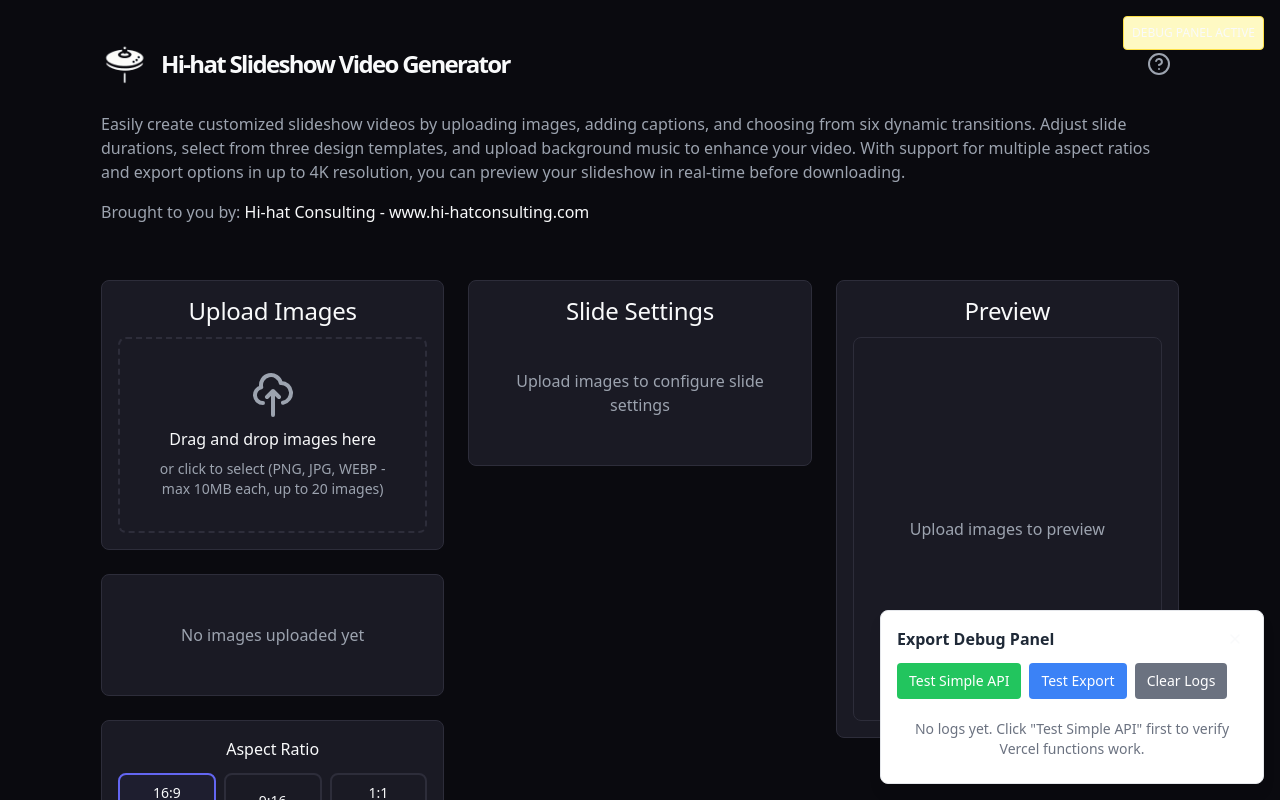
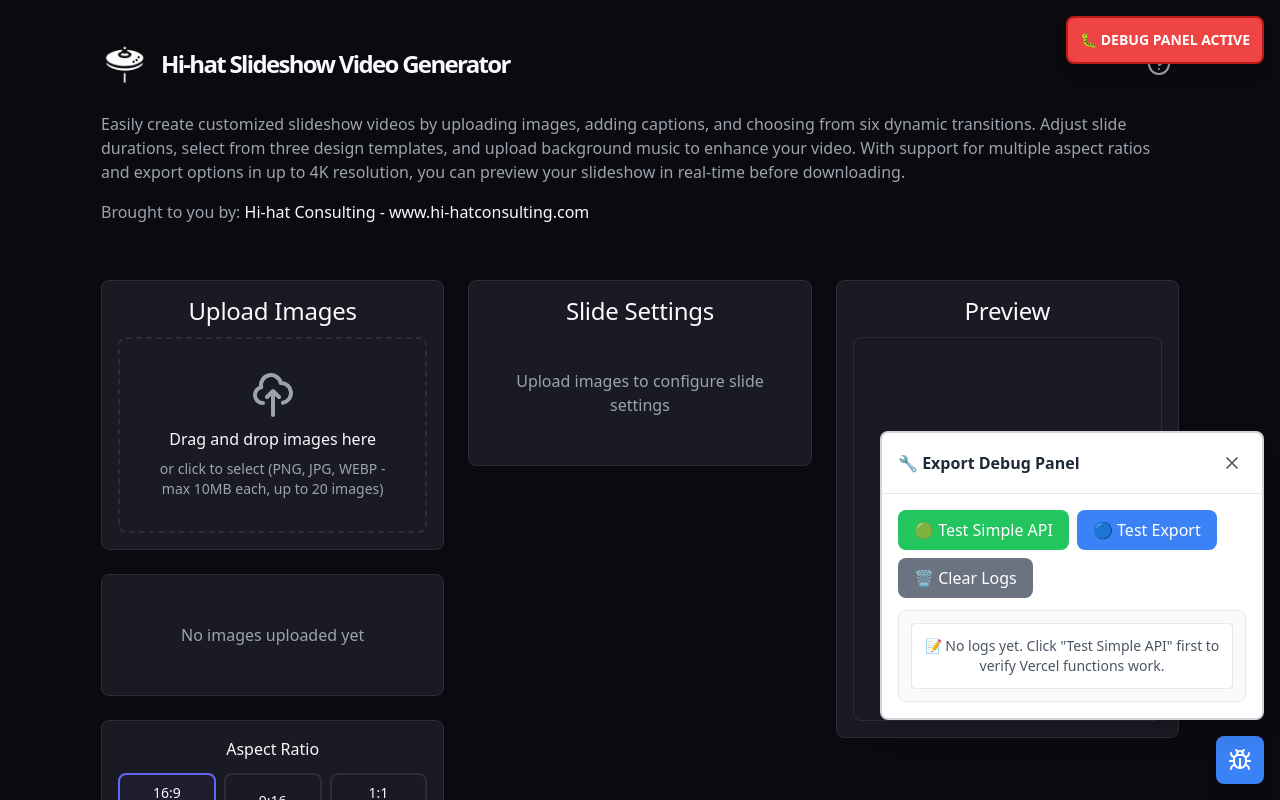
Before and after one commit to turnermike/hi-hat-slideshow, a React (Vite) app: page / in a window 1280 px wide. Both pictures are taken after a click on the button 1235 px from the left and 743 px from the top of the page. Shown: the top 800 px of the page. Built offline with nearby package versions, Linux system fonts and the light colour scheme.

Commit message:
improve debug panel styling for better visibility and accessibility

```diff
--- a/src/components/ExportDebugPanel.tsx
+++ b/src/components/ExportDebugPanel.tsx
@@ -1,5 +1,5 @@
 import React, { useState } from 'react';
-import { AlertCircle, CheckCircle, X, Info, Download } from 'lucide-react';
+import { AlertCircle, CheckCircle, X, Info, Download, Bug } from 'lucide-react';
 
 interface DebugLog {
   timestamp: string;
@@ -139,66 +139,77 @@ export const ExportDebugPanel: React.FC = () => {
 
   return (
     <>
-      {/* Always visible test */}
-      <div className="fixed top-4 right-4 bg-yellow-100 border border-yellow-300 rounded p-2 text-xs z-40">
-        DEBUG PANEL ACTIVE
+      {/* Always visible indicator - more prominent */}
+      <div className="fixed top-4 right-4 bg-red-500 text-white border-2 border-red-700 rounded-lg p-3 text-sm font-bold z-50 shadow-lg">
+        🐛 DEBUG PANEL ACTIVE
       </div>
 
-      <div className="fixed bottom-4 right-4 z-50 bg-white border border-gray-200 rounded-lg shadow-lg p-4 w-96 max-h-96">
-        <div className="flex items-center justify-between mb-3">
-          <h3 className="font-semibold text-gray-800">Export Debug Panel</h3>
+      {/* Debug panel trigger button - always visible */}
       <button
         onClick={() => setIsOpen(!isOpen)}
-            className="p-1 hover:bg-gray-100 rounded"
+        className="fixed bottom-4 right-4 bg-blue-500 hover:bg-blue-600 text-white rounded-lg p-3 shadow-lg z-50 transition-colors"
+        title="Open Debug Panel"
       >
-            {isOpen ? <X className="w-4 h-4" /> : <Download className="w-4 h-4" />}
+        <Bug className="w-6 h-6" />
+      </button>
+
+      {/* Debug panel content */}
+      {isOpen && (
+        <div className="fixed bottom-20 right-4 w-96 max-h-96 bg-white border-2 border-gray-300 rounded-lg shadow-xl z-50">
+          <div className="flex items-center justify-between p-4 border-b border-gray-200">
+            <h3 className="font-bold text-gray-800">🔧 Export Debug Panel</h3>
+            <button
+              onClick={() => setIsOpen(false)}
+              className="p-1 hover:bg-gray-100 rounded transition-colors"
+              title="Close"
+            >
+              <X className="w-5 h-5 text-gray-600" />
             </button>
           </div>
 
-        {isOpen && (
-          <div className="space-y-3">
-            <div className="flex gap-2">
+          <div className="p-4 space-y-3">
+            <div className="flex flex-wrap gap-2">
               <button
                 onClick={testSimpleEndpoint}
-                className="px-3 py-2 bg-green-500 text-white rounded hover:bg-green-600 text-sm"
+                className="px-4 py-2 bg-green-500 hover:bg-green-600 text-white rounded-lg font-medium transition-colors"
               >
-                Test Simple API
+                🟢 Test Simple API
               </button>
               <button
                 onClick={testExport}
-                className="px-3 py-2 bg-blue-500 text-white rounded hover:bg-blue-600 text-sm"
+                className="px-4 py-2 bg-blue-500 hover:bg-blue-600 text-white rounded-lg font-medium transition-colors"
               >
-                Test Export
+                🔵 Test Export
               </button>
               <button
                 onClick={clearLogs}
-                className="px-3 py-2 bg-gray-500 text-white rounded hover:bg-gray-600 text-sm"
+                className="px-4 py-2 bg-gray-500 hover:bg-gray-600 text-white rounded-lg font-medium transition-colors"
               >
-                Clear Logs
+                🗑️ Clear Logs
               </button>
             </div>
 
-            <div className="space-y-2 max-h-60 overflow-y-auto">
+            <div className="space-y-2 max-h-60 overflow-y-auto border border-gray-200 rounded-lg p-3 bg-gray-50">
               {logs.length === 0 && (
-                <div className="p-2 text-gray-500 text-sm">
-                  No logs yet. Click "Test Simple API" first to verify Vercel functions work.
+                <div className="p-3 text-gray-600 text-sm bg-white rounded border border-gray-200">
+                  📝 No logs yet. Click "Test Simple API" first to verify Vercel functions work.
                 </div>
               )}
               {logs.map((log, index) => (
                 <div
                   key={index}
-                  className={`p-2 rounded border ${getLogColor(log.level)}`}
+                  className={`p-3 rounded-lg border ${getLogColor(log.level)}`}
                 >
-                  <div className="flex items-center gap-2 mb-1">
+                  <div className="flex items-center gap-2 mb-2">
                     {getLogIcon(log.level)}
-                    <span className="font-medium text-sm">{log.level.toUpperCase()}</span>
+                    <span className="font-bold text-sm">{log.level.toUpperCase()}</span>
                     <span className="text-xs text-gray-500">{log.timestamp}</span>
                   </div>
-                  <div className="text-sm">{log.message}</div>
+                  <div className="text-sm font-medium">{log.message}</div>
                   {log.details && (
-                    <details className="mt-1">
-                      <summary className="text-xs text-gray-600 cursor-pointer">Details</summary>
-                      <pre className="text-xs bg-gray-50 p-2 mt-1 rounded overflow-x-auto">
+                    <details className="mt-2">
+                      <summary className="text-xs cursor-pointer hover:text-gray-700">📋 View Details</summary>
+                      <pre className="text-xs bg-white p-2 mt-1 rounded border border-gray-300 overflow-x-auto">
                         {JSON.stringify(log.details, null, 2)}
                       </pre>
                     </details>
@@ -207,8 +218,8 @@ export const ExportDebugPanel: React.FC = () => {
               ))}
             </div>
           </div>
+        </div>
       )}
-      </div>
     </>
   );
 };
```
Lines whose indentation alone changed are shown as unchanged.
